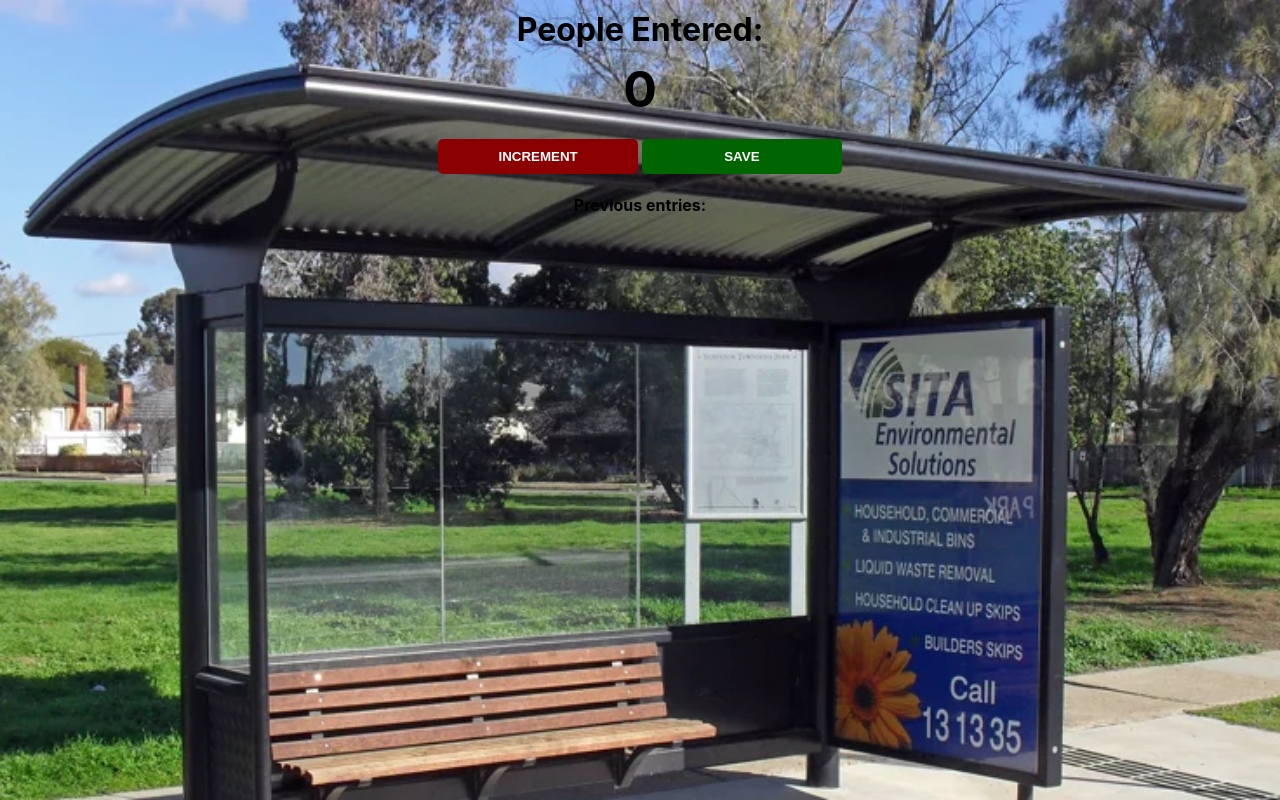
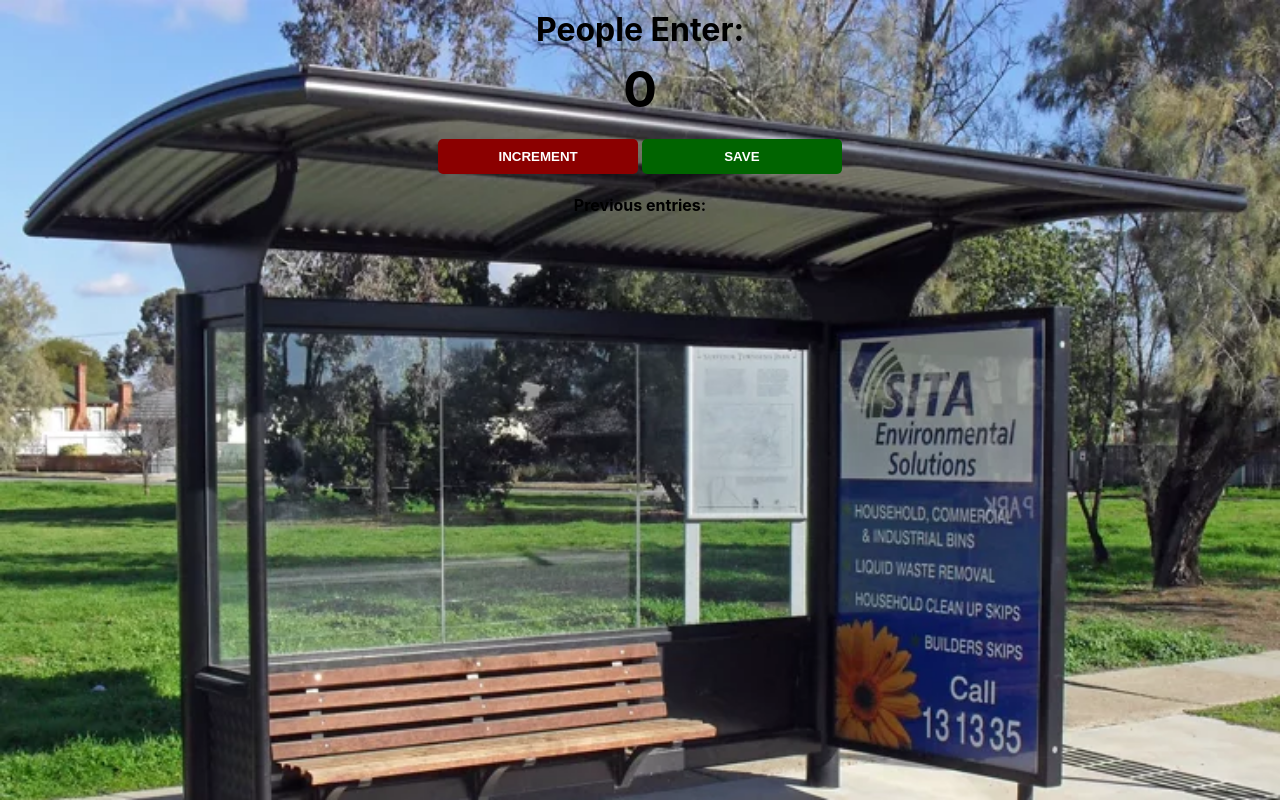
Before and after one commit to Nekha22/My_counterApp, a plain HTML site: page index.html in a window 1280 px wide. Drawn offline with Linux system fonts and the light colour scheme.

Commit message:
Changed the h1 tag content

```diff
--- a/index.html
+++ b/index.html
@@ -4,7 +4,7 @@
         <link rel="stylesheet" href="index.css">
     </head>
     <body>
-        <h1> People Entered:</h1>
+        <h1> People Enter:</h1>
         <h2 id="count-el">0</h2>
         <button id="increment-btn" onclick="increment()">INCREMENT</button>
         <button id="save-btn" onclick="save()">SAVE</button>
```
